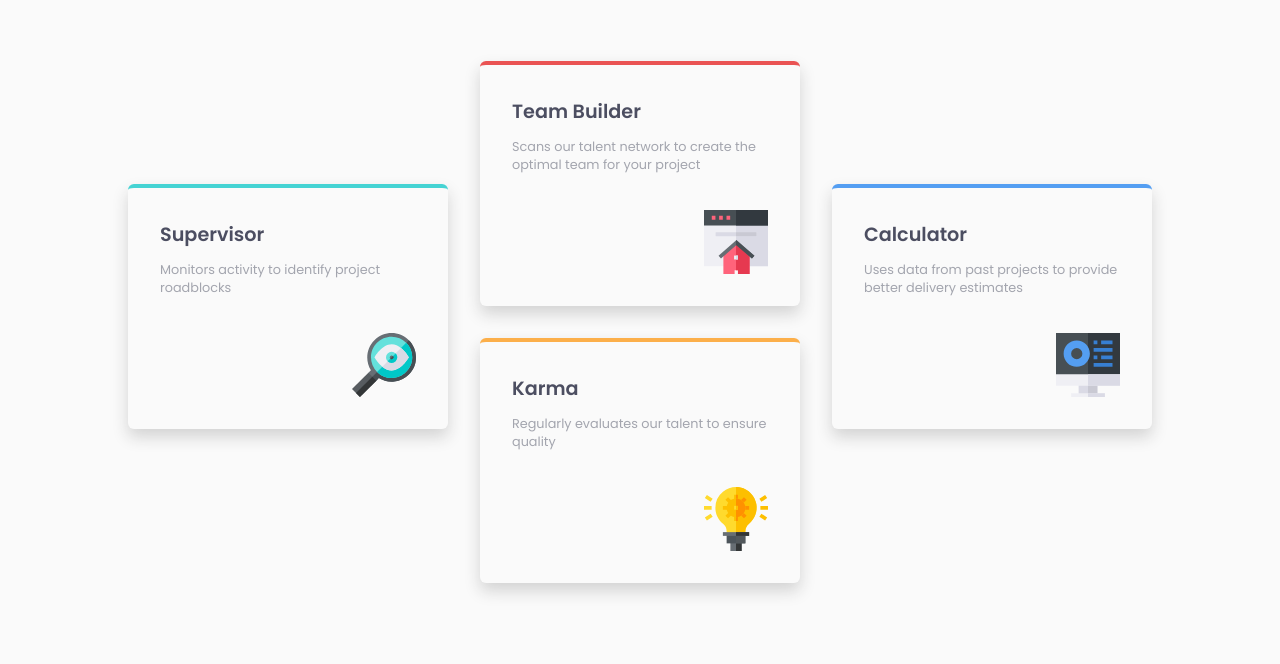
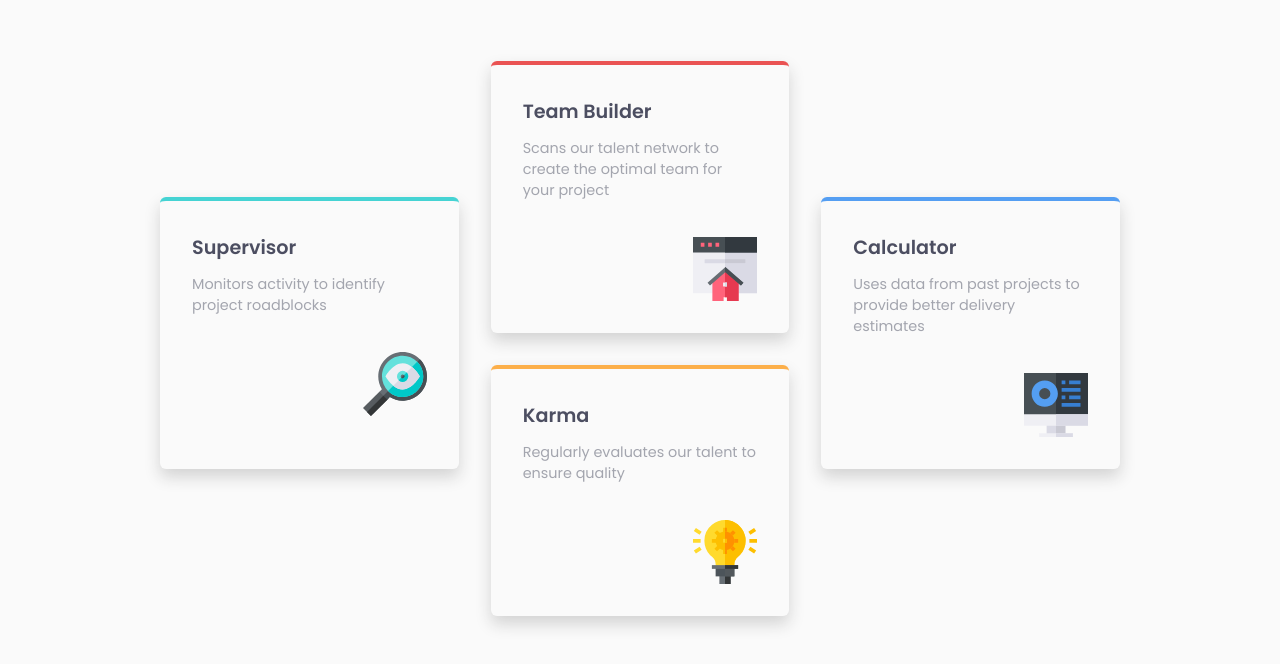
Before and after one commit to ahmedhanyh/four-card-feature-section, a website: page index.html in a window 1280 px wide. Shown: the part 209-873 px from the top of the page. Before the commit the page ends 840 px from the top, so only its background shows below. Drawn offline with Linux system fonts and the light colour scheme.

Commit message:
Update styles

```diff
--- a/style.css
+++ b/style.css
@@ -19,10 +19,11 @@
 
 body {
   min-height: 100vh;
-  padding: 48px 128px;
+  padding: 48px;
   background-color: var(--very-light-gray);
   font-size: 15px;
   font-family: "Poppins", sans-serif;
+  color: var(--very-dark-blue);
 }
 
 .main {
@@ -43,6 +44,7 @@ body {
 
 .main__text {
   width: 35vw;
+  color: var(--grayish-blue);
 }
 
 .main__main-heading,
@@ -51,9 +53,10 @@ body {
 }
 
 .main__tools-container {
+  max-width: 75vw;
   margin-top: 48px;
   display: grid;
-  grid-template: 1fr 1fr / 1fr 1fr 1fr;
+  grid-template-columns: 1fr 1fr 1fr;
   gap: 32px;
 }
 
@@ -95,11 +98,10 @@ body {
 
 .tool__name {
   font-size: 1.2rem;
-  color: var(--very-dark-blue);
 }
 
 .tool__function {
-  font-size: 0.8rem;
+  font-size: 0.9rem;
   color: var(--grayish-blue);
 }
 
```
